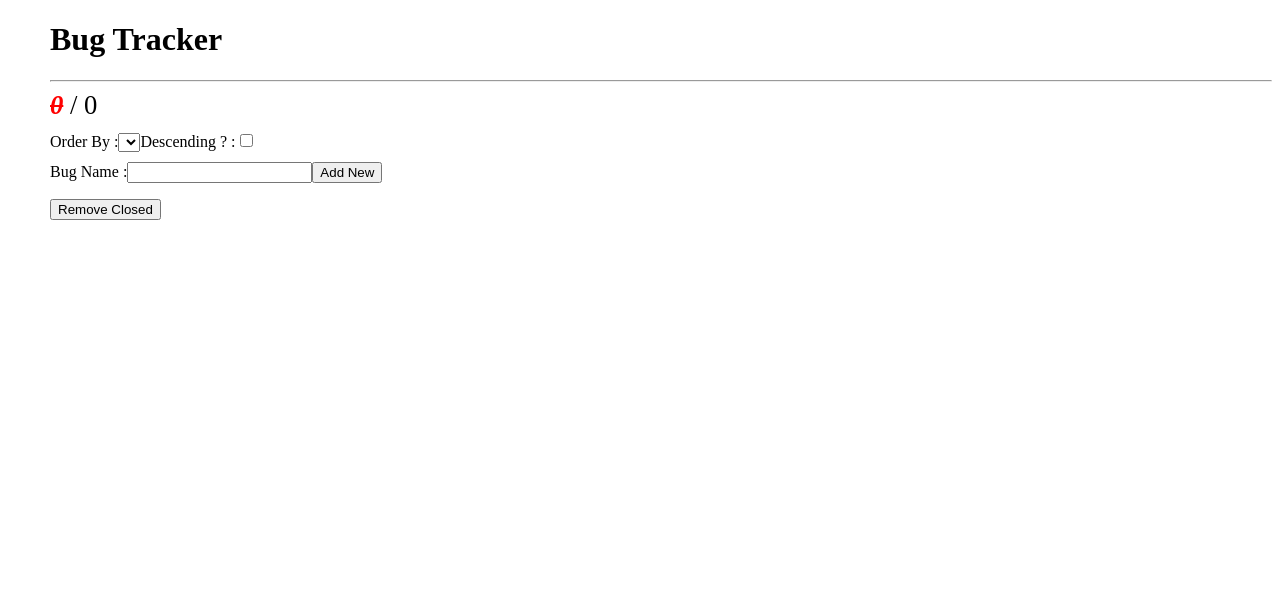
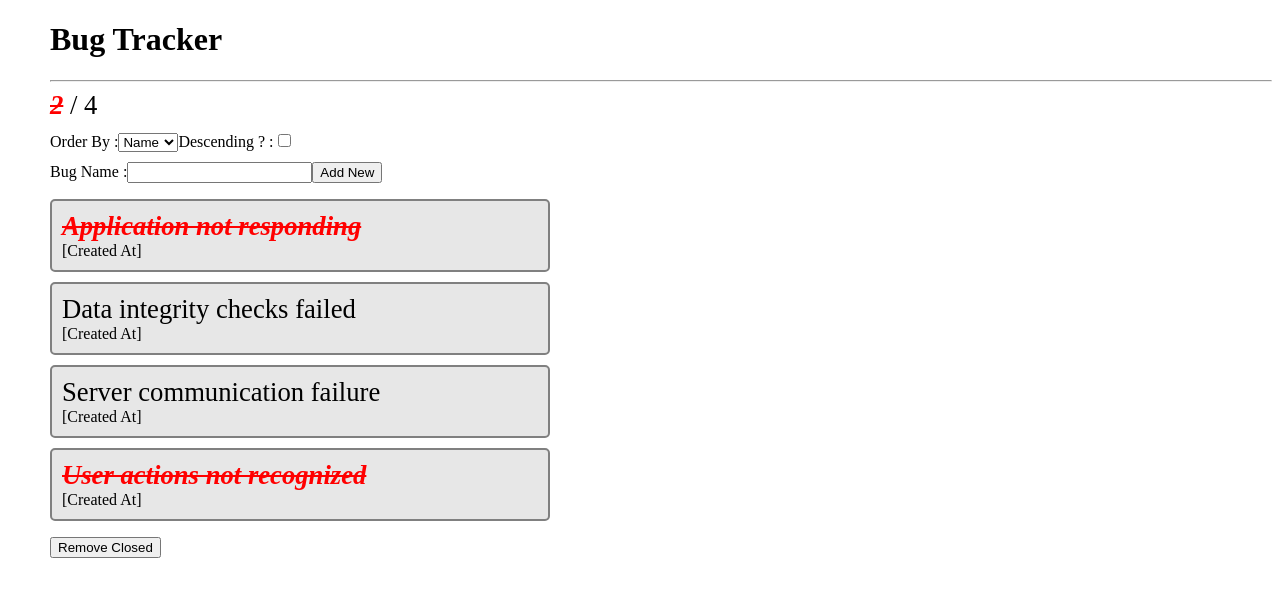
Before and after one commit to tkmagesh/CreditSuisse-Angular-Aug-2019, an Angular app in the folder bug-tracker-app/: page / in a window 1280 px wide. Shown: the top 596 px of the page. Built offline with nearby package versions, Linux system fonts and the light colour scheme.

Commit message:
sort - part - 1

```diff
--- a/bug-tracker-app/src/app/bugTracker/bugTracker.component.html
+++ b/bug-tracker-app/src/app/bugTracker/bugTracker.component.html
@@ -6,12 +6,12 @@
 	</section>
 	<section class="sort">
 		<label for="">Order By :</label>
-		<select name="" id="">
-			<option value=""></option>
-			<option value=""></option>
+		<select (change)="bugSortBy=$event.target.value">
+			<option value="name">Name</option>
+			<option value="isClosed">Status</option>
 		</select>
 		<label for="">Descending ? :</label>
-		<input type="checkbox" name="" id="">
+		<input type="checkbox" (change)="bugSortDesc = $event.target.checked">
 	</section>
 	<section class="edit">
 		<label for="">Bug Name :</label>
@@ -20,7 +20,7 @@
 	</section>
 	<section class="list">
 		<ol>
-			<li *ngFor="let bug of bugs">
+			<li *ngFor="let bug of ( bugs | sort:bugSortBy:bugSortDesc ) ">
 				<span
 					class="bugname"
 					[ngClass]="{closed : bug.isClosed}"
--- a/bug-tracker-app/src/app/bugTracker/bugTracker.component.ts
+++ b/bug-tracker-app/src/app/bugTracker/bugTracker.component.ts
@@ -1,6 +1,7 @@
 import { Component } from '@angular/core';
 
 import { Bug } from './models/Bug';
+import { BugOperationsService } from './services/bugOperations.service';
 
 
 @Component({
@@ -10,16 +11,23 @@ import { Bug } from './models/Bug';
 export class BugTrackerComponent{
 	bugs : Bug[] = [];
 
+	bugSortBy : string = 'name';
+	bugSortDesc : boolean = false;
+
+	constructor(private bugOperations : BugOperationsService){
+		this.bugs.push({name : 'Server communication failure', isClosed : false});
+		this.bugs.push({name : 'User actions not recognized', isClosed : true});
+		this.bugs.push({name : 'Application not responding', isClosed : true});
+		this.bugs.push({name : 'Data integrity checks failed', isClosed : false});
+	}
+
 	onAddNewClick(bugName : string){
-		let newBug : Bug = {
-			name : bugName,
-			isClosed : false
-		}
+		let newBug : Bug = this.bugOperations.createNew(bugName);
 		this.bugs.push(newBug);
 	}
 
 	onBugNameClick(bug : Bug){
-		bug.isClosed = !bug.isClosed;
+		this.bugOperations.toggle(bug);
 	}
 
 	onRemoveClosedClick(){
--- /dev/null
+++ b/bug-tracker-app/src/app/bugTracker/pipes/sort.pipe.ts
@@ -0,0 +1,29 @@
+import { Pipe, PipeTransform } from '@angular/core';
+
+@Pipe({
+	name : 'sort'
+})
+export class SortPipe implements PipeTransform{
+	private getComparerFor(attrName : string){
+		return function(item1 : any ,item2 : any) : number {
+			if (item1[attrName] < item2[attrName]) return -1;
+			if (item1[attrName] > item2[attrName]) return 1;
+			return 0;
+		}
+	}
+
+	private getDescendingComparerFor(comparer){
+		return function(item1 : any, item2 : any) : number {
+			return comparer(item1, item2) * -1;
+		}
+	}
+	transform(list : any[], attrName : string, isDesc : boolean = false){
+		if (!list || !list.length || !attrName)
+			return list;
+		let comparerFn = this.getComparerFor(attrName);
+		if (isDesc)
+			comparerFn = this.getDescendingComparerFor(comparerFn);
+
+		return list.sort(comparerFn);
+	}
+}
--- /dev/null
+++ b/bug-tracker-app/src/app/bugTracker/services/bugOperations.service.ts
@@ -0,0 +1,15 @@
+import { Bug } from '../models/Bug';
+
+export class BugOperationsService{
+	createNew(bugName : string) : Bug{
+		let newBug : Bug = {
+			name : bugName,
+			isClosed : false
+		}
+		return newBug;
+	}
+
+	toggle(bug : Bug) : void{
+		bug.isClosed = !bug.isClosed;
+	}
+}
```
Also changed, not shown: bug-tracker-app/src/app/app.module.ts (+8 -3 lines).
